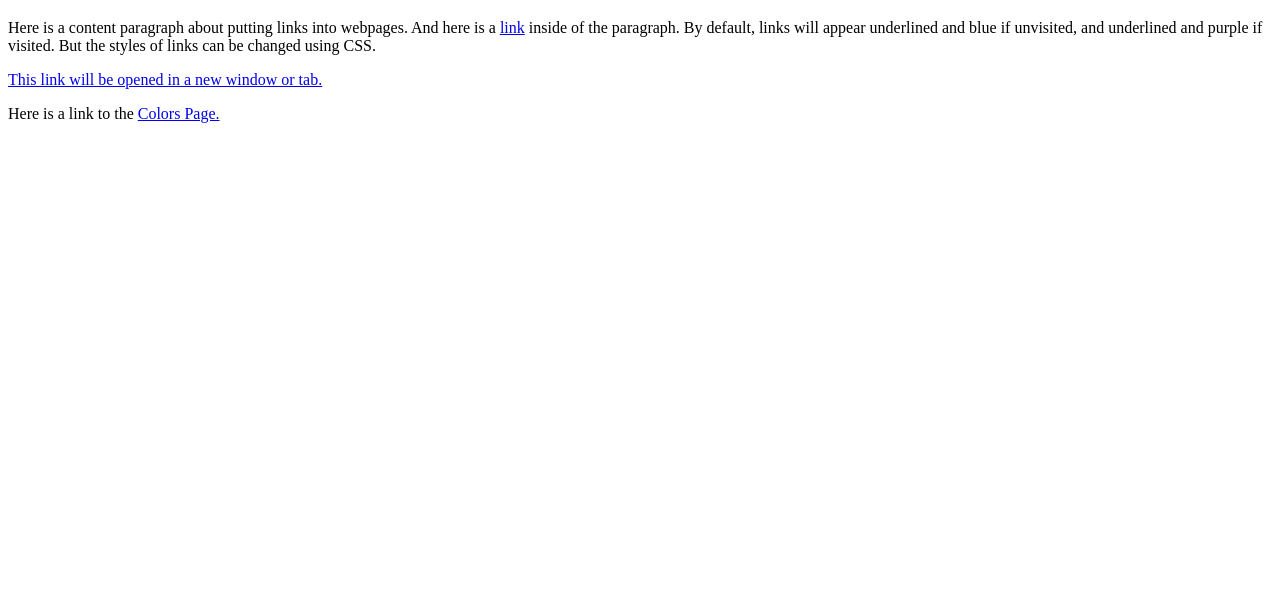
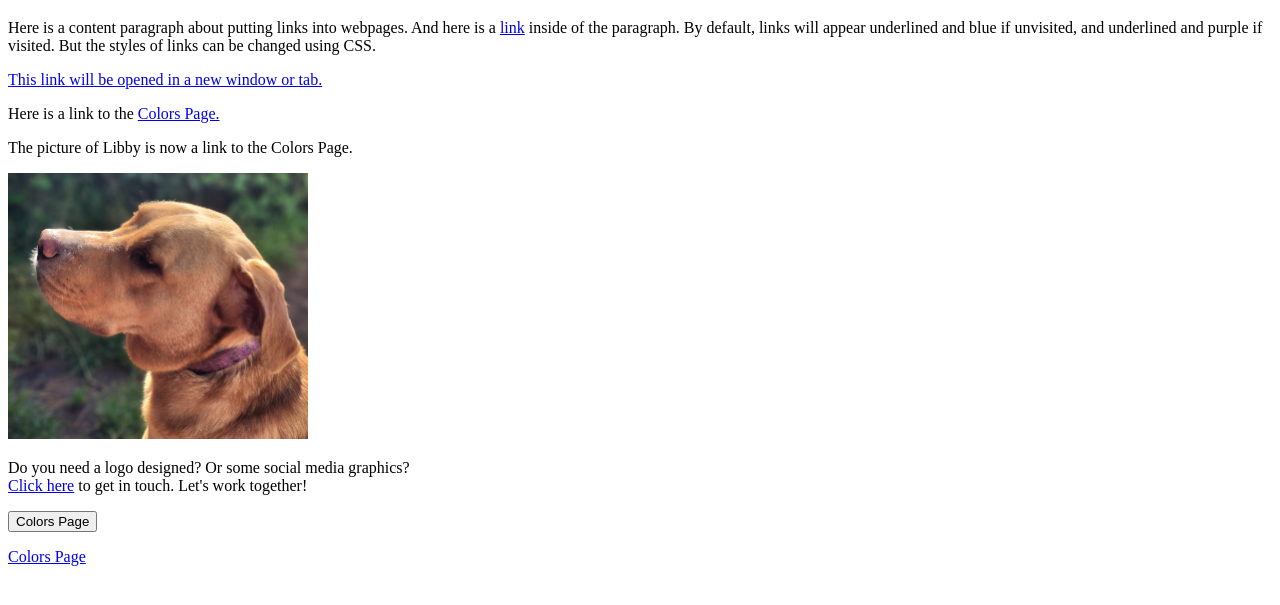
Before and after one commit to emilyjaydot/learnings, a plain HTML site: page site/links.html in a window 1280 px wide. Shown: the part 61-666 px from the top of the page. Drawn offline with Linux system fonts and the light colour scheme.

Commit message:
Links Page Upload

```diff
--- a/site/links.html
+++ b/site/links.html
@@ -27,5 +27,22 @@
     <!-- ^Absolute URLs are the full web address.
         Relative URLs are links to pages within the same website. -->
     <p>Here is a link to the <a href="/colors.html">Colors Page.</a></p>
+
+    <!-- Images can also be links. -->
+    <p>The picture of Libby is now a link to the Colors Page.</p>
+    <a href="colors.html">
+      <img src="libby.jpg" alt="Libby" style="width: 300px" />
+    </a>
+
+    <!-- Links can also create an email inside the user's email program to let them send a new email. -->
+    <p>
+      Do you need a logo designed? Or some social media graphics? <br />
+      <a href="mailto:riotstreetdesigns@gmail.com">Click here</a> to get in
+      touch. Let's work together!
+    </p>
+
+    <button onclick="document.location='colors.html'">Colors Page</button>
+
+    <p><a href="colors.html" title="Visit the Colors Page">Colors Page</a></p>
   </body>
 </html>
```
